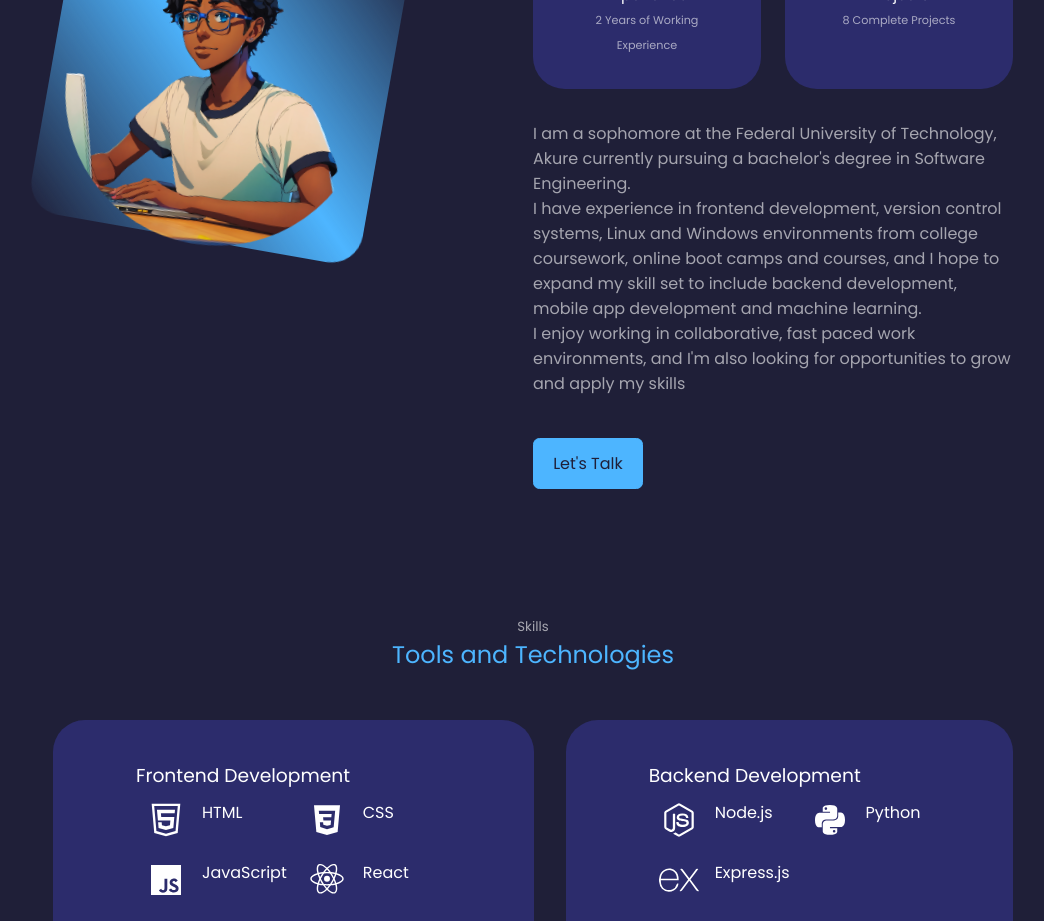
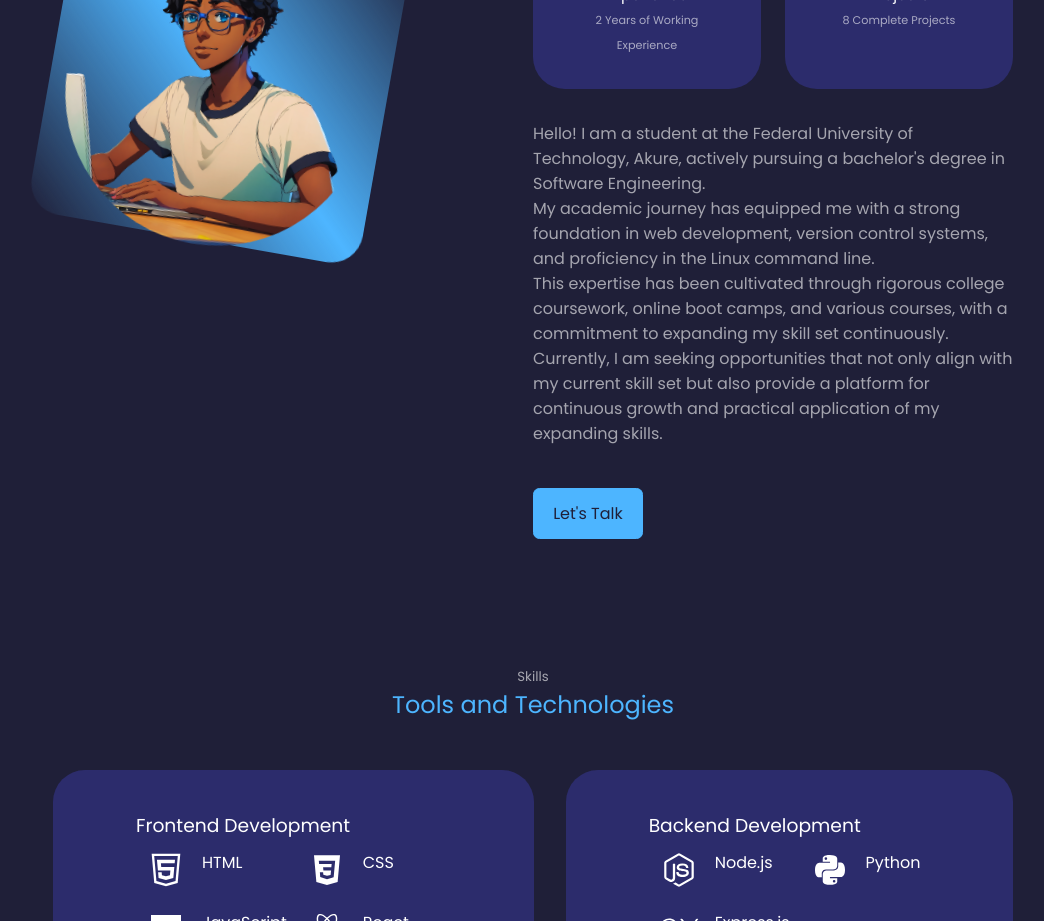
Before and after one commit to hashkitti001/portfolio, a React (Vite) app: page / in a window 1280 px wide. Shown: the part 920-1841 px from the top of the page, without its empty margins (107-1151 px from the left). Built offline with nearby package versions, Linux system fonts and the light colour scheme.

Commit message:
Update Intro.jsx

```diff
--- a/src/components/Intro.jsx
+++ b/src/components/Intro.jsx
@@ -26,12 +26,11 @@ const Intro = () => {
                 <small>8 Complete Projects</small>
             </article>
           </div>
-          <p>I am a sophomore at the Federal University of Technology, Akure currently pursuing a bachelor's degree in Software
-      Engineering.<br/>
-      I have experience in frontend development, version control systems, Linux and Windows environments from college
-      coursework, online boot camps and courses, and I hope to expand my skill set to include backend development,
-      mobile app development and machine learning.<br/>I enjoy working in collaborative, fast paced work environments,
-      and I'm also looking for opportunities to grow and apply my skills</p>
+  <p>Hello! I am a student at the Federal University of Technology, Akure, actively pursuing a bachelor's degree in Software Engineering. <br/>
+My academic journey has equipped me with a strong foundation in web development, version control systems, and proficiency in the Linux command line. <br/>
+    This expertise has been cultivated through rigorous college coursework, online boot camps, and various courses, with a commitment to expanding my skill set continuously.<br/>
+Currently, I am seeking opportunities that not only align with my current skill set but also provide a platform for continuous growth and practical application of my expanding skills.
+</p>
         <a className="btn btn-primary" href="#contact">Let's Talk</a>
 
         </div>
```
